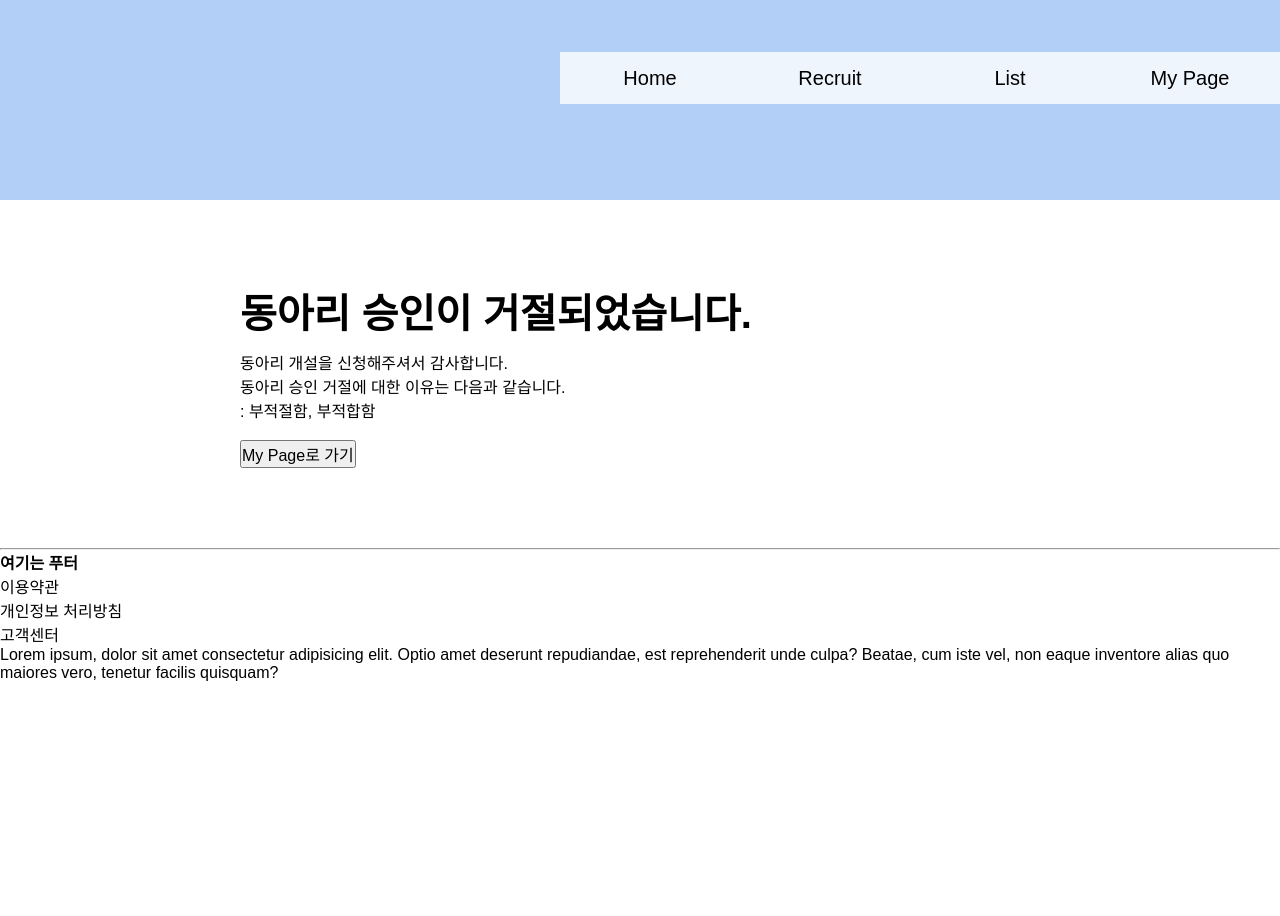
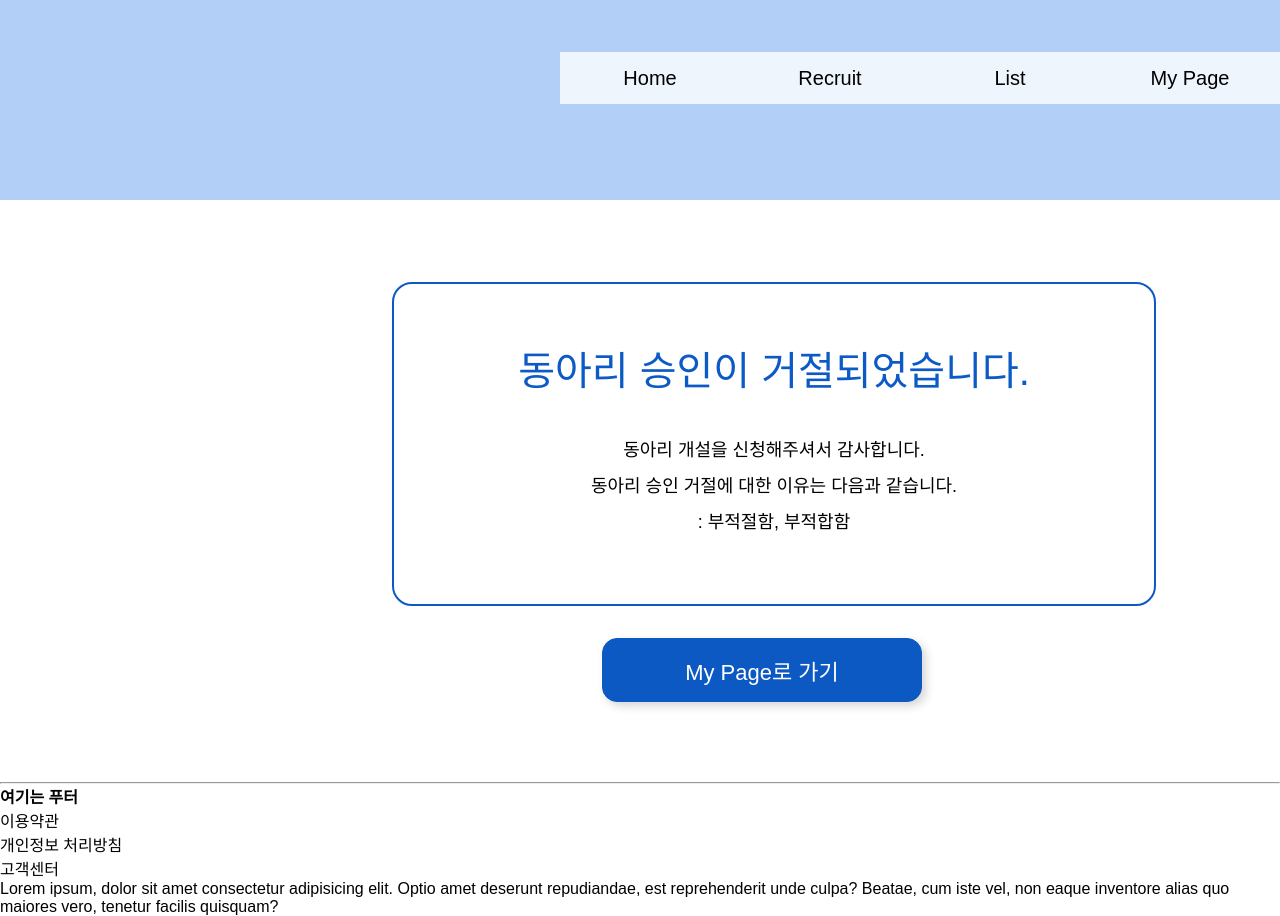
Before and after one commit to Kim-Hyunjo/MoZIP, a React (Create React App) app in the folder front/: page /circle/open/reject in a window 1280 px wide. Before the commit the page ends 800 px from the top, so only its background shows below. Built offline with nearby package versions, Linux system fonts and the light colour scheme.

Commit message:
feat : add css open

```diff
--- a/front/src/App.tsx
+++ b/front/src/App.tsx
@@ -34,10 +34,10 @@ import mypage from './pages/mypage/mypage';
 import myPageEdit from './pages/mypage/myPageEdit';
 import mypageStatus from './pages/mypage/mypageStatus';
 import Use from './pages/about/Use';
-import Open from './pages/circle/Open';
 import detailPage1 from './pages/detailPage1';
 import SelfIntroduction from './pages/SelfIntroduction';
 import myPageNotice from './pages/mypage/myPageNotice';
+import Open from './pages/circle/Open';
 import myPageIntroduction from './pages/mypage/myPageIntroduction';
 import CircleOpenSuccess from './pages/circle/CircleOpenSuccess';
 import CircleOpenApproval from './pages/circle/CircleOpenApproval';
@@ -180,11 +180,11 @@ function App() {
             />
             <Route exact path="/about/Use" component={Use}></Route>
             <Route exact path="/circle/Open" component={Open}></Route>
-            <Route
+            {/* <Route
               exact
               path="/mypage/introduction"
               component={SelfIntroduction}
-            />
+            /> */}
             <Route component={NotFound} />
           </Switch>
         </div>
--- a/front/src/pages/circle/CircleOpenApproval.tsx
+++ b/front/src/pages/circle/CircleOpenApproval.tsx
@@ -4,16 +4,13 @@ import React, { useState } from 'react';
 const CircleOpenApproval = () => {
   return (
     <div>
-      <div>
-        <h2>동아리가 승인되었습니다!</h2>
-        <div>동아리를 등록해주셔서 감사합니다.</div>
-        <div>
-          <span>아래 공지사항을 필독해주시고</span> 바로 활동을 시작해보세요.
+      <div className="big_namecard">
+        <div className="head_info">동아리가 승인되었습니다!</div>
+        <div className="body_info">동아리를 등록해주셔서 감사합니다.<br/>
+          <span>아래 공지사항을 필독해주시고</span> 바로 활동을 시작해보세요.<br/>
+          등록한 동아리는 MyPage &#45;&#62; My 동아리에서 확인 가능합니다.<br/>
+          동아리 모집 공고를 작성해서 부원 모집을 시작해보세요!<br/>
         </div>
-        <div>
-          등록한 동아리는 MyPage &#45;&#62; My 동아리에서 확인 가능합니다.
-        </div>
-        <div>동아리 모집 공고를 작성해서 부원 모집을 시작해보세요!</div>
       </div>
 
       <br />
--- a/front/src/pages/circle/CircleOpenReject.tsx
+++ b/front/src/pages/circle/CircleOpenReject.tsx
@@ -4,18 +4,18 @@ import React, { useState } from 'react';
 const CircleOpenReject = () => {
   return (
     <div>
-      <div>
-        <h2>동아리 승인이 거절되었습니다.</h2>
-        <div>동아리 개설을 신청해주셔서 감사합니다.</div>
-        <div>동아리 승인 거절에 대한 이유는 다음과 같습니다.</div>
-        <div>: 부적절함, 부적합함</div>
+      <div className="big_namecard">
+        <div className="head_info">동아리 승인이 거절되었습니다.</div>
+        <div className="body_info">
+          동아리 개설을 신청해주셔서 감사합니다.<br/>
+          동아리 승인 거절에 대한 이유는 다음과 같습니다.<br/>
+          : 부적절함, 부적합함<br/>
+        </div>
       </div>
 
-      <br />
-
-      <div>
+      <div className="mypageStorageButton">
         <Link to="/mypage">
-          <button>My Page로 가기</button>
+          <button id="button10">My Page로 가기</button>
         </Link>
       </div>
     </div>
--- a/front/src/pages/circle/CircleOpenSuccess.tsx
+++ b/front/src/pages/circle/CircleOpenSuccess.tsx
@@ -1,17 +1,22 @@
 import { BrowserRouter as Router, Route, Link } from 'react-router-dom';
 import React, { useState } from 'react';
+import "./circle.css";
 
 const CircleOpenSuccess = () => {
   return (
     <div>
-      <div>
-        <h1>개설 요청 완료</h1>
-        <div>Mo:ZIP에 동아리 등록을 요청해주셔서 감사합니다.</div>
-        <div>최대한 빠르게 확인한 후, 등록해드리겠습니다.</div>
+      <div className="big_namecard">
+        <div className="head_info">개설 요청 완료</div>
+        <div className="body_info">
+          Mo:ZIP에 동아리 등록을 요청해주셔서 감사합니다.<br></br>
+          최대한 빠르게 확인한 후, 등록해드리겠습니다.<br></br><br/>
+          <span>-MoZIP-</span></div>
       </div>
-      <Link to="/mypage">
-        <button>My Page로 가기</button>
-      </Link>
+      <div className="mypageStorageButton">
+        <Link to="/mypage">
+          <button id= "button10">My Page로 가기</button>
+        </Link>
+      </div>
     </div>
   );
 };
--- a/front/src/pages/list/apply/ListApplySuccess.tsx
+++ b/front/src/pages/list/apply/ListApplySuccess.tsx
@@ -14,8 +14,8 @@ const ListApplySuccess = () => {
     <div>
       <div className="big_namecard">
         <div className="head_info">{clubRecruitInfo[0].name} 지원 완료! </div>
-        <div className="body_info">{
-          clubRecruitInfo[0].name}에 지원해주셔서 감사합니다.<br></br>
+        <div className="body_info">
+          {clubRecruitInfo[0].name}에 지원해주셔서 감사합니다.<br></br>
           서류 결과 발표일은 {clubRecruitInfo[0].until_month}월 {clubRecruitInfo[0].until_day}일입니다.<br></br>
           결과는 My page의 '지원현황'에서 확인 가능합니다.
         </div>
--- a/front/src/pages/mypage/namecard.css
+++ b/front/src/pages/mypage/namecard.css
@@ -40,6 +40,11 @@
   margin-top: 35px;
 }
 
+.big_namecard .body_info span {
+  color: 0c5ac6;
+  font-size: 18px;
+}
+
 .small_namecard {
   width: 1080px;
   white-space: nowrap;
@@ -77,7 +82,7 @@
 }
 
 /**/
-.gray_namecard{
+.gray_namecard {
   border: 1px solid;
   border-radius: 20px;
   border-color: #707070;
@@ -88,24 +93,23 @@
   margin: 40px auto;
 }
 
-.title_gray_namecard{
-  color:#0c5ac6;
+.title_gray_namecard {
+  color: #0c5ac6;
   font-size: 24px;
   font-weight: 700;
   margin-bottom: 12px;
 }
 
-.subject_gray_namecard{
+.subject_gray_namecard {
   font-weight: 600;
   margin-right: 8px;
 }
 
-.info_gray_namecard{
+.info_gray_namecard {
   display: inline-flex;
   margin-bottom: 2px;
-
 }
-.stage_gray_namecard{
+.stage_gray_namecard {
   float: right;
   font-size: 24px;
   font-weight: 700;
```
